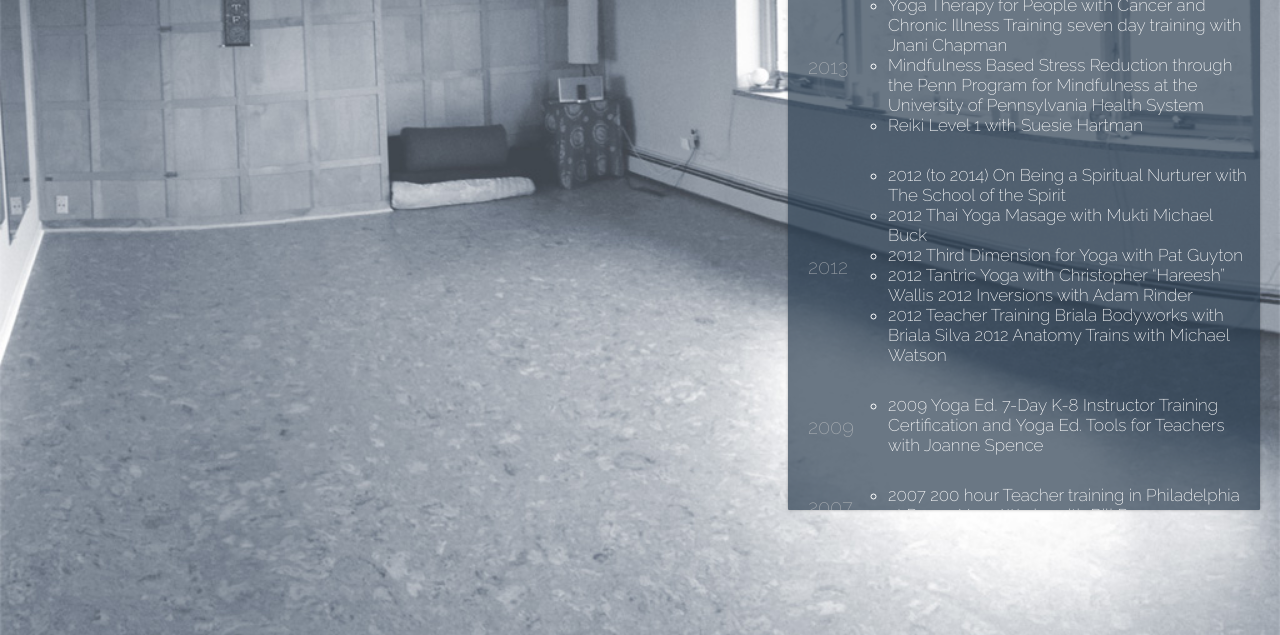
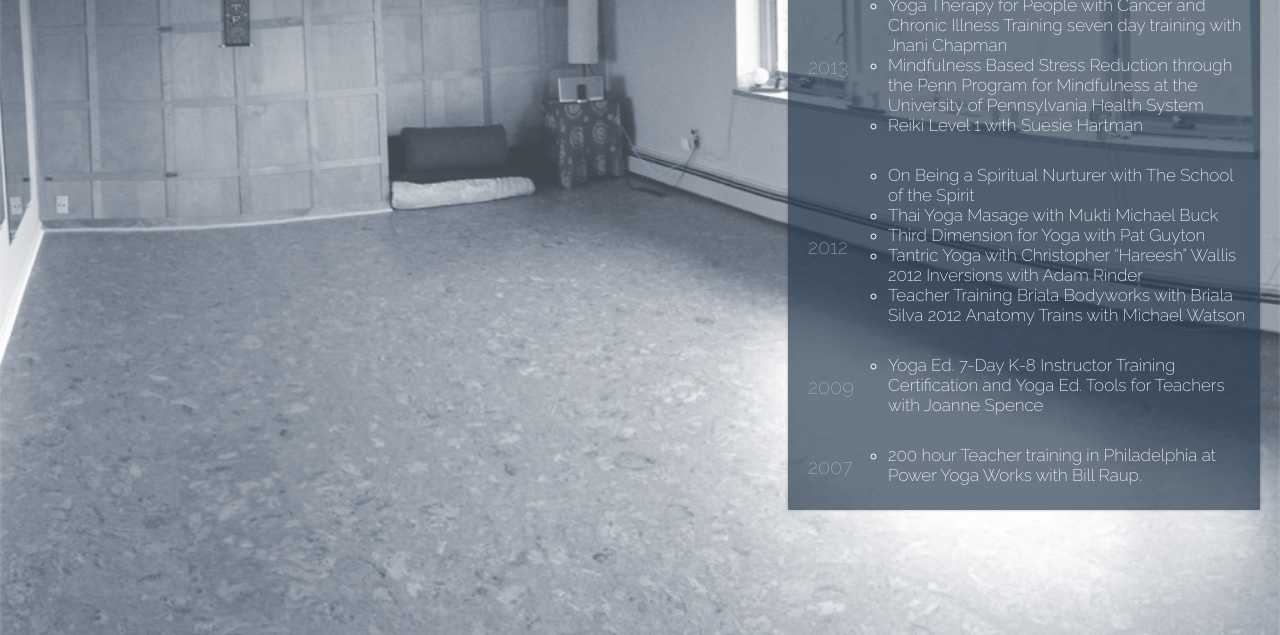
Before and after one commit to sethherr/cindyherr, a plain HTML site: page index.html in a window 1280 px wide. Shown: the part 165-800 px from the top of the page. Drawn offline with Linux system fonts and the light colour scheme.

Commit message:
Added jekyll

```diff
--- a/assets/styles/site.scss
+++ b/assets/styles/site.scss
@@ -41,7 +41,7 @@ body {
   font-size: $standardFontSize;
   font-family: $baseFont;
   font-weight: 200;
-  background: url(http://sethherr.github.io/cindyherr/assets/images/bg-medium.jpg) no-repeat center center fixed;
+  background: url(/assets/images/bg-medium.jpg) no-repeat center center fixed;
   -webkit-background-size: cover;
   -moz-background-size: cover;
   -o-background-size: cover;
@@ -49,12 +49,12 @@ body {
 }
 
 // @media (min-width: 1024px) {
-//   body { background: url(http://sethherr.github.io/cindyherr/assets/images/bg-large.jpg) no-repeat center center fixed; }
+//   body { background: url(/assets/images/bg-large.jpg) no-repeat center center fixed; }
 // }
 
 @media (min-width: 1500px) {
   body {
-    background: url(http://sethherr.github.io/cindyherr/assets/images/bg-baller.jpg) no-repeat center center fixed;
+    background: url(/assets/images/bg-baller.jpg) no-repeat center center fixed;
     -webkit-background-size: cover;
     -moz-background-size: cover;
     -o-background-size: cover;
--- a/index.html
+++ b/index.html
@@ -2,9 +2,9 @@
 <head>
   <html lang="en">
   <meta charset="utf-8" />
-  <link rel="shortcut icon" href="http://sethherr.github.io/cindyherr/assets/images/favicon.ico" />
+  <link rel="shortcut icon" href="/assets/images/favicon.ico" />
   <title>Cindy Herr</title>
-  <link rel="stylesheet" href="http://sethherr.github.io/cindyherr/css/site.css" type="text/css">
+  <link rel="stylesheet" href="/css/site.css" type="text/css">
   <!-- <link rel="stylesheet" href="/css/site.css" type="text/css"> -->
   <meta name="viewport" content="width=device-width" />
   <link href='http://fonts.googleapis.com/css?family=Raleway:200,500' rel='stylesheet' type='text/css'>
@@ -34,23 +34,23 @@
           <li>
             <span class="year">2012</span>
             <ul>
-              <li>2012 (to 2014) On Being a Spiritual Nurturer with The School of the Spirit</li>
-              <li>2012 Thai Yoga Masage with Mukti Michael Buck</li>
-              <li>2012 Third Dimension for Yoga with Pat Guyton</li>
-              <li>2012 Tantric Yoga with Christopher “Hareesh” Wallis 2012 Inversions with Adam Rinder</li>
-              <li>2012 Teacher Training Briala Bodyworks with Briala Silva 2012 Anatomy Trains with Michael Watson</li>
+              <li>On Being a Spiritual Nurturer with The School of the Spirit</li>
+              <li>Thai Yoga Masage with Mukti Michael Buck</li>
+              <li>Third Dimension for Yoga with Pat Guyton</li>
+              <li>Tantric Yoga with Christopher “Hareesh” Wallis 2012 Inversions with Adam Rinder</li>
+              <li>Teacher Training Briala Bodyworks with Briala Silva 2012 Anatomy Trains with Michael Watson</li>
             </ul>
           </li>
           <li>
             <span class="year">2009</span>
             <ul>
-              <li>2009 Yoga Ed. 7-Day K-8 Instructor Training Certification and Yoga Ed. Tools for Teachers with Joanne Spence</li>
+              <li>Yoga Ed. 7-Day K-8 Instructor Training Certification and Yoga Ed. Tools for Teachers with Joanne Spence</li>
             </ul>
           </li>
           <li>
             <span class="year">2007</span>
             <ul>
-              <li>2007 200 hour Teacher training in Philadelphia at Power Yoga Works with Bill Raup.</li>
+              <li>200 hour Teacher training in Philadelphia at Power Yoga Works with Bill Raup.</li>
             </ul>
           </li>
         </ul>
```
Also changed, not shown: assets/images/favicon.ico, css/site.css, 1 other file.
